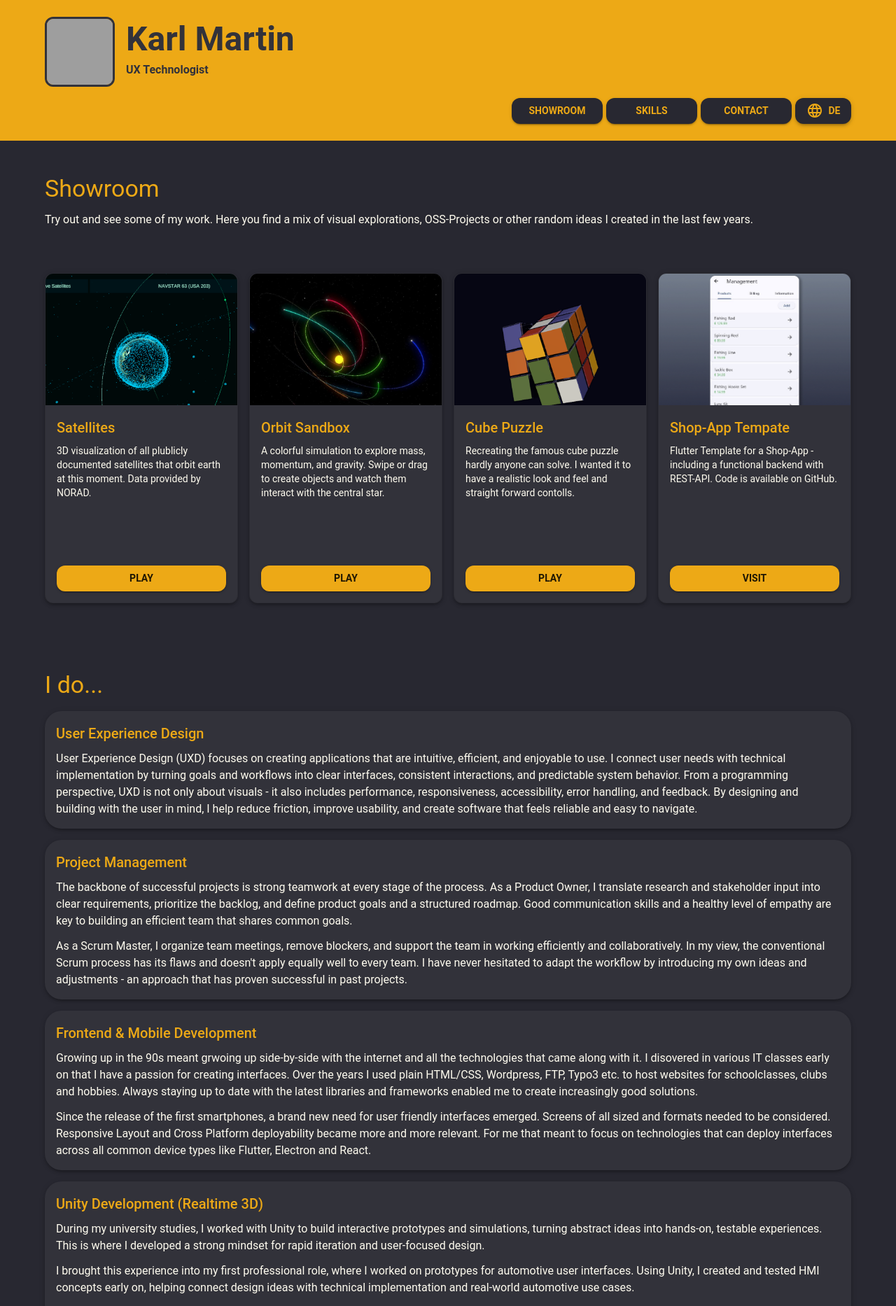
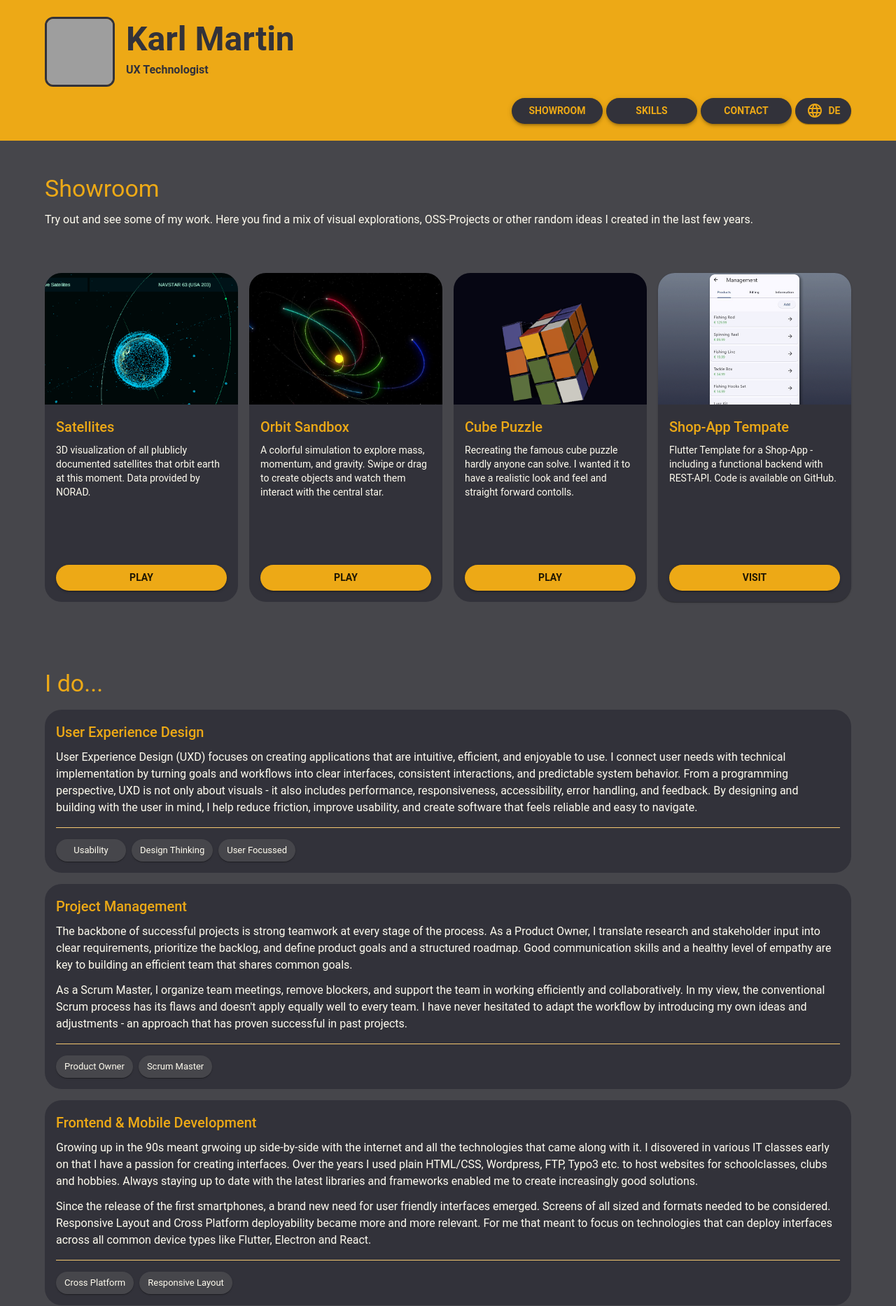
Before and after one commit to KarlSupertramp/HostNextJs, a Next.js app: page / in a window 1280 px wide. Shown: the top 1866 px of the page at 70% size. Built offline with nearby package versions, Linux system fonts and the light colour scheme; grey boxes are pictures that could not be loaded.

Commit message:
Adjusted colors and styling

```diff
--- a/app/components/backbutton.tsx
+++ b/app/components/backbutton.tsx
@@ -22,14 +22,15 @@ export function BackButton()
         <Stack direction={"row"} gap={1}>
           <Button href={"/"}
           sx={{
-            boxShadow: 3,
+            boxShadow: 2,
+            borderRadius: 2,
             maxWidth: "50px",
             fontWeight: "bold",
-            color: "#eda916",
-            backgroundColor: "#282831",
+            color: "primary.main",
+            backgroundColor: "primary.dark",
             ":hover": {
-              color: "#282831",
-              backgroundColor: "#eda916",
+              color: "primary.dark",
+            backgroundColor: "primary.main",
               },
             }}>
             <ChevronLeftIcon />
--- a/app/components/localeSwitcher.tsx
+++ b/app/components/localeSwitcher.tsx
@@ -13,14 +13,15 @@ return (
     <>
         <Button
             sx={{
+                borderRadius: 2,
                 minWidth: "80px",
-                boxShadow: 3,
+                boxShadow: 1,
                 fontWeight: "bold",
-                color: "#eda916",
-                backgroundColor: "#282831",
+                color: "primary.main",
+                backgroundColor: "primary.dark",
                 ":hover": {
-                    color: "#282831",
-                    backgroundColor: "#eda916",
+                    color: "primary.dark",
+                    backgroundColor: "primary.main",
                 },
             }}
             onClick={() => setLocale(otherLang())}>
--- a/app/contact/page.tsx
+++ b/app/contact/page.tsx
@@ -50,21 +50,22 @@ export default function ContactPage() {
                   {t("head")}
               </Typography>
           </Box>
-          <Box sx={{ mb: 2, boxShadow: 3, bgcolor: "background.paper", p: 2, borderRadius: 2 }}>
+          <Box sx={{ mb: 2, bgcolor: "background.paper", p: 2, borderRadius: 2 }}>
               <Stack spacing={2}  gap={1}>
                   {socials.map((social) => (
                     <Chip
                       key={social.label}
-                      icon={<social.icon />}
+                      icon={<social.icon color="primary" />}
                       label={social.label}
                       onClick={() => window.open(social.href, '_blank')}
                       clickable
-                      color="primary"
-                      variant="outlined"
                       sx={{
                         backgroundColor: "background.default",
-                        color: "white",
-                        borderColor: "border.main"
+                        color: "text.secondary",
+                        boxShadow: 1,
+                         ":hover": {
+                            backgroundColor: "primary.hover",
+                        },
                       }}
                     />
                   ))}
--- a/app/head/page.tsx
+++ b/app/head/page.tsx
@@ -9,15 +9,16 @@ function NavButton({ href, label }) {
   return (
     <Link href={href}>
       <Button
-        variant="contained"
         sx={{
+            boxShadow: 3,
+            borderRadius: 2,
             fontWeight: "bold",
             minWidth: "130px",
-            color: "#eda916",
-            backgroundColor: "#282831",
+            color: "primary.main",
+            backgroundColor: "primary.dark",
             ":hover": {
-                color: "#282831",
-                backgroundColor: "#eda916",
+                color: "primary.dark",
+                backgroundColor: "primary.main",
             },
             }}>
             {label}
--- a/app/showroom/page.tsx
+++ b/app/showroom/page.tsx
@@ -55,10 +55,9 @@ function FeatureWebGL({ title, body, href, imgSrc, onOpenIframe = (href: string,
 
   return (
     <Card
-      variant="outlined"
       sx={{
-        boxShadow: 3,
-        color: "inherit",
+        boxShadow: 0,
+        borderRadius: 2,
         display: "flex",
         flexDirection: "column",
         height: { xs: "auto", sm: "100%" }
@@ -68,14 +67,14 @@ function FeatureWebGL({ title, body, href, imgSrc, onOpenIframe = (href: string,
       {!isMobile ?
         <Button
           onClick={() => onOpenIframe(href, title)}
-          sx={{ fontWeight: "bold", width: "auto", m: 2 }}
+          sx={{ borderRadius: 2, fontWeight: "bold", width: "auto", m: 2 }}
           variant="contained">
           Play
         </Button>
         :
         <Button
           href={href}
-          sx={{ fontWeight: "bold", width: "auto", m: 2 }}
+          sx={{ borderRadius: 2, fontWeight: "bold", width: "auto", m: 2 }}
           variant="contained">
           Play
         </Button>
@@ -87,9 +86,8 @@ function FeatureWebGL({ title, body, href, imgSrc, onOpenIframe = (href: string,
 function FeatureLink({ title, body, href, imgSrc }) {
   return (
     <Card
-      variant="outlined"
       sx={{
-        boxShadow: 3,
+        borderRadius: 2,
         display: "flex",
         flexDirection: "column",
         height: { xs: "auto", sm: "100%" }
@@ -98,7 +96,7 @@ function FeatureLink({ title, body, href, imgSrc }) {
       <FeatureContent body={body} title={title} imgSrc={imgSrc} />
       <Button
         href={href}
-        sx={{ fontWeight: "bold", width: "auto", m: 2 }}
+        sx={{ borderRadius: 2, fontWeight: "bold", width: "auto", m: 2 }}
         variant="contained">
         Visit
       </Button>
--- a/app/skills/page.tsx
+++ b/app/skills/page.tsx
@@ -1,6 +1,6 @@
 "use client";
 
-import { Box, Container, Typography, Grid, Chip, Stack } from "@mui/material";
+import { Box, Container, Typography, Grid, Chip, Stack, Divider } from "@mui/material";
 import { BackButton, urlEndWith } from "../components/backbutton";
 import { useEffect, useState } from "react";
 import HandymanIcon from '@mui/icons-material/Handyman';
@@ -61,18 +61,18 @@ export default function SkillsPage() {
   ];
 
   const ChipSection = ({ title, items, icon }) => (
-    <Box sx={{ boxShadow: 3, bgcolor: "background.paper", p: 2, borderRadius: 2 }}>
+    <Box sx={{  bgcolor: "background.paper", p: 2, borderRadius: 2 }}>
       <Stack spacing={2} direction="row" alignItems="center" mb={2}>
         {icon}
         <Typography variant="h6">{title}</Typography>
       </Stack>
+
       <Stack direction="row" spacing={1} flexWrap="wrap" useFlexGap>
         {items.map((item) => (
           <Chip
-            sx={{ minWidth: "100px", color: "text.secondary", borderColor: "primary.offset", backgroundColor: "background.default" }}
+            sx={{ boxShadow: 1 ,minWidth: "100px", color: "text.secondary", backgroundColor: "background.default" }}
             key={item}
             label={item}
-            variant="outlined"
           />
         ))}
       </Stack>
@@ -81,8 +81,8 @@ export default function SkillsPage() {
 
 
 
-const SkillArticle = ({ title, body } : {title: string, body: string}) => (
-  <Box sx={{ mb: 2, boxShadow: 3, bgcolor: "background.paper", p: 2, borderRadius: 2 }}>
+const SkillArticle = ({ title, body, chips = [] } : {title: string, body: string, chips?: string[]}) => (
+  <Box sx={{ mb: 2, bgcolor: "background.paper", p: 2, borderRadius: 2 }}>
     <Typography mb={1} variant="h6">
       {title}
     </Typography>
@@ -98,6 +98,19 @@ const SkillArticle = ({ title, body } : {title: string, body: string}) => (
       }}
       dangerouslySetInnerHTML={{ __html: body }}
     />
+
+    <Divider sx={{ my: 2 }} />
+
+    <Stack mt={2} direction="row" spacing={1} flexWrap="wrap" useFlexGap>
+      {chips.map((item) => (
+        <Chip
+          sx={{ boxShadow: 1 ,minWidth: "100px", color: "text.secondary", backgroundColor: "background.default" }}
+          key={item}
+          label={item}
+        />
+      ))}
+    </Stack>
+
   </Box>
 );
 
@@ -117,23 +130,29 @@ const SkillArticle = ({ title, body } : {title: string, body: string}) => (
         </Typography>
 
        <SkillArticle
-        title="User Experience Design"
-        body={t("ux1")}/>
+          title="User Experience Design"
+          body={t("ux1")}
+          chips={["Usability", "Design Thinking", "User Focussed"]}/>
 
-      <SkillArticle
+        <SkillArticle
           title="Project Management"
           body={`<p>${t("management1")}</p>
-                    ${t("management2")}`}/>
+                    ${t("management2")}`}
+          chips={["Product Owner", "Scrum Master"]}/>
+
         <SkillArticle
           title="Frontend & Mobile Development"
           body={`<p>${t("frontend1")}</p>
-                    ${t("frontend2")}`}/>
+                    ${t("frontend2")}`}
+          chips={["Cross Platform", "Responsive Layout"]}/>
 
         <SkillArticle
-          title="Unity Development (Realtime 3D)"
+          title="Unity Development"
           body={`<p>${t("unity1")}</p>
                   <p>${t("unity2")}</p>
-                    ${t("unity3")}`}/>
+                    ${t("unity3")}`}
+          chips={["Automotive Interfaces", "Mixed Reality", "Realtime 3D", "Data Visualization", "Prototyping" ]}/>
+
 
         <Typography mt={6} mb={2} variant="h5" component="h1">
           {t("tools")}
--- a/app/theme.js
+++ b/app/theme.js
@@ -8,19 +8,17 @@ const theme = createTheme({
     primary:
     {
       main: "#eda916",
-      offset: "#f5c870"
+      offset: "#f5c870",
+      hover: "#57513d",
+      dark: "#32323a"
     },
-    secondary:
-    {
-      main: "#fffcef",
-      offset: "#f2f0e8"
-    },
+
     border:
     {
       main: "#e7d192"
     },
     background: {
-        default: "#282831",
+        default: "#46464b",
         paper: "#32323a",
         blurry: "#32323a52"
       },
@@ -53,6 +51,13 @@ const theme = createTheme({
 
       },
     },
+    MuiDivider: {
+      styleOverrides: {
+        root: {
+          borderColor: "#f5c870",
+        },
+      },
+    },
     MuiCard: {
       styleOverrides: {
         root: {
@@ -74,9 +79,9 @@ const theme = createTheme({
       styleOverrides: {
         root: {
           backgroundColor: "#eda916",
-          Color: "#282831",
+          Color: "#46464b",
           ":hover": {
-            backgroundColor: "#282831",
+            backgroundColor: "#46464b",
             color: "#eda916",
           },
         },
```
Also changed, not shown: 1 other file (tests, documents, lock files or other folders).
